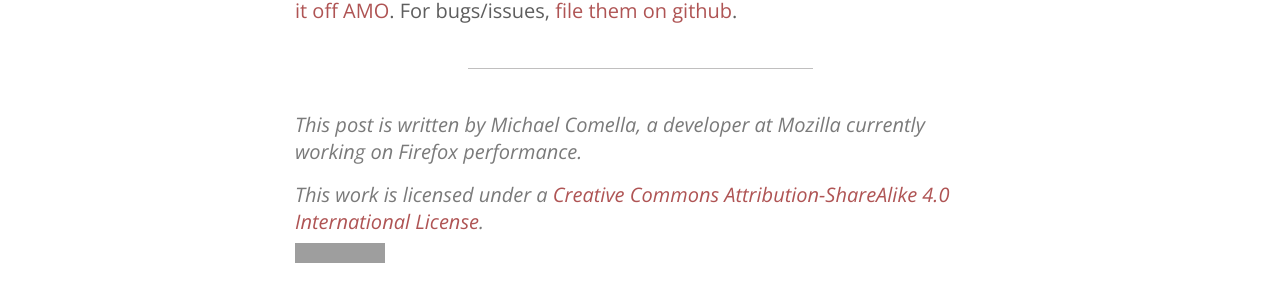
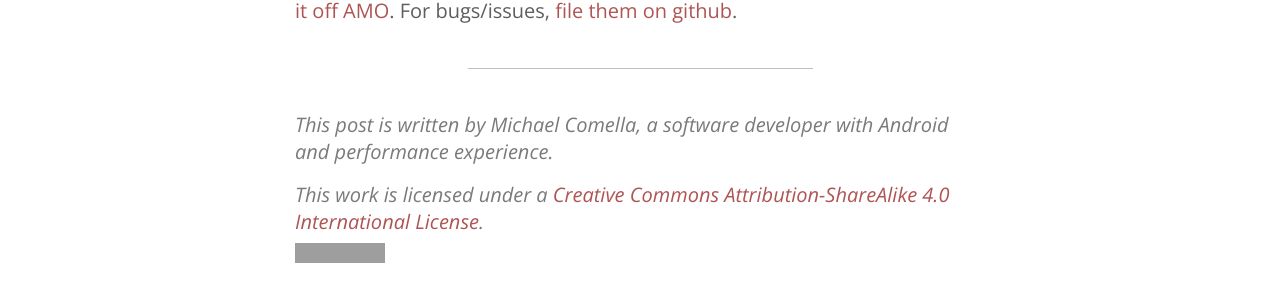
Before and after one commit to mcomella/mcomella.github.com, a Jekyll site: the page built from _posts/2018-03-16-github-prs-open-for-this-issue.md, in a window 1280 px wide. Shown: the part 964-1270 px from the top of the page. Built offline with Jekyll 4.4.1, drawn with Linux system fonts in a browser that asks for light colours; grey boxes are pictures that could not be loaded.

Commit message:
update short_bio.

```diff
--- a/_config.yml
+++ b/_config.yml
@@ -15,7 +15,7 @@ permalink:          /blog/:year/:title.html
 comments: true
 
 short_bio: >
-    developer at Mozilla currently working on Firefox performance.
+    software developer with Android and performance experience.
 
 google_analytics: false
 tracking_id: # Your google analytics tracking id
```
